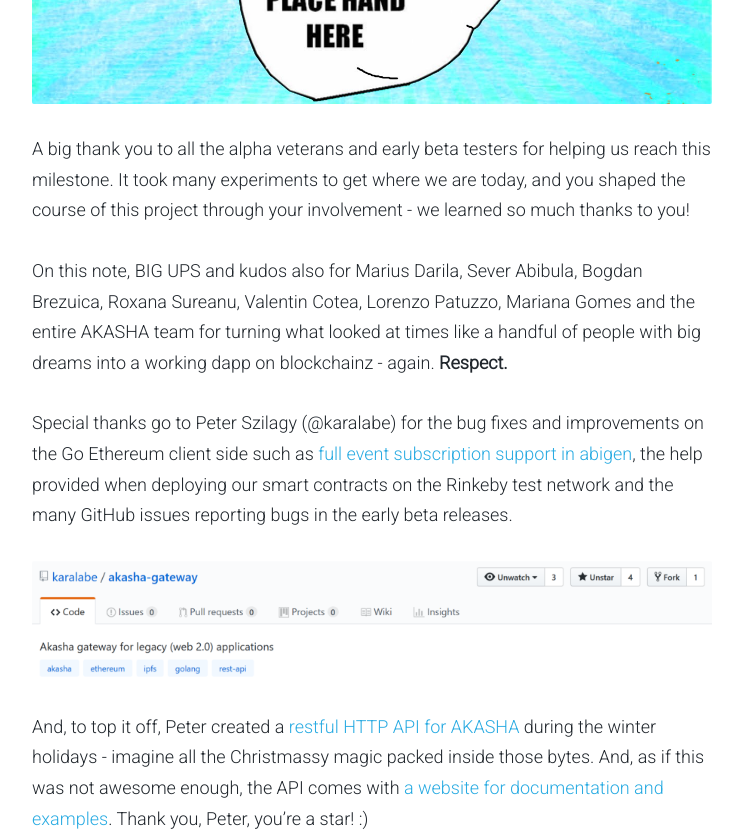
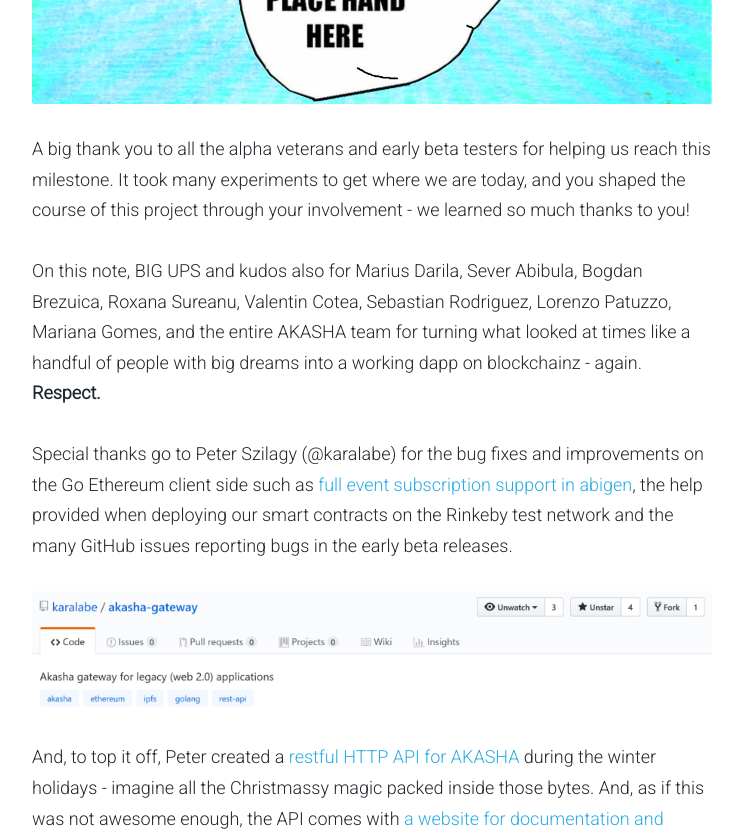
Before and after one commit to AKASHAorg/blog.akasha.world, a Jekyll site: the page built from _posts/2018-02-10-akasha-beta-emergence.md, in a window 1280 px wide and 900 px high, scrolled down 10626 px, cut to the strip 0-840 px from the top of the window. Shown: the whole strip, without its empty margins (268-1011 px from the left). Built offline with Jekyll 4.4.1, drawn with Linux system fonts in a browser that asks for light colours; comment, search, counter and statistics services are not loaded; part of the change alters nothing that is shown; some of the changed text lies outside the part shown.

Commit message:
Update 2018-02-10-akasha-beta-emergence.md
publish :rocket:

```diff
--- a/_posts/2018-02-10-akasha-beta-emergence.md
+++ b/_posts/2018-02-10-akasha-beta-emergence.md
@@ -5,7 +5,7 @@ date:   2018-02-10 00:00:01
 image: trippy-space-background.jpg
 comments: true
 tags: AKASHA, Ethereum, IPFS, Beta, dapp, Decentralized Social Network, Ethereum Social Network
-draft: true
+published: true
 ---
 
 Today marks the 927th day **A.E.** also known on planet Earth as 2 years, 6 months and 12 days **A**fter **E**thereum. Five million blocks after its [Genesis](https://etherscan.io/block/0){:target="_blank"}, the Ethereum ecosystem evolved into a planetary Community with [hundreds of thousands of people](https://www.meetup.com/topics/ethereum/){:target="_blank"} connected by a constellation of projects and teams working on their [dreams](https://www.stateofthedapps.com/){:target="_blank"}. It makes you wonder where the next 5 million blocks will take us.
@@ -125,7 +125,7 @@ We're looking forward to hearing your thoughts!
 
 A big thank you to all the alpha veterans and early beta testers for helping us reach this milestone. It took many experiments to get where we are today, and you shaped the course of this project through your involvement - we learned so much thanks to you!
 
-On this note, BIG UPS and kudos also for Marius Darila, Sever Abibula, Bogdan Brezuica, Roxana Sureanu, Valentin Cotea, Lorenzo Patuzzo, Mariana Gomes and the entire AKASHA team for turning what looked at times like a handful of people with big dreams into a working dapp on blockchainz - again. **Respect.**
+On this note, BIG UPS and kudos also for Marius Darila, Sever Abibula, Bogdan Brezuica, Roxana Sureanu, Valentin Cotea, Sebastian Rodriguez, Lorenzo Patuzzo, Mariana Gomes, and the entire AKASHA team for turning what looked at times like a handful of people with big dreams into a working dapp on blockchainz - again. **Respect.**
 
 Special thanks go to Peter Szilagy (@karalabe) for the bug fixes and improvements on the Go Ethereum client side such as [full event subscription support in abigen](https://github.com/ethereum/go-ethereum/wiki/Native-DApps:-Go-bindings-to-Ethereum-contracts#go-binding-generator){:target="_blank"}, the help provided when deploying our smart contracts on the Rinkeby test network and the many GitHub issues reporting bugs in the early beta releases.
 
@@ -179,7 +179,7 @@ Linux users can also install the dap via [snapcraft](https://snapcraft.io/){:tar
 
 **See you in the new world of AKASHA! \o/**
 
-Next time, hopefully, we will have the conversation in the AKASHA Web version. In the meantime, while you sync, feel free to [join the conversation on reddit!](https://www.reddit.com/r/ethereum/){:target="_blank"} :)
+Next time, hopefully, we will have the conversation on the AKASHA Web version. In the meantime, while you sync, feel free to [join the conversation on reddit!](https://www.reddit.com/r/ethereum/){:target="_blank"} :)
 
 ![AKASHA]({{ site.baseurl }}/content/images/2_intro_akasha.jpg)
 
```
